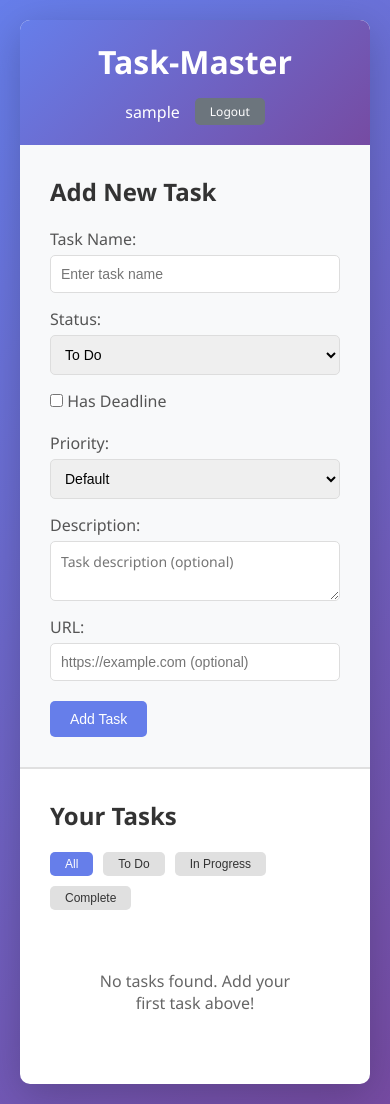
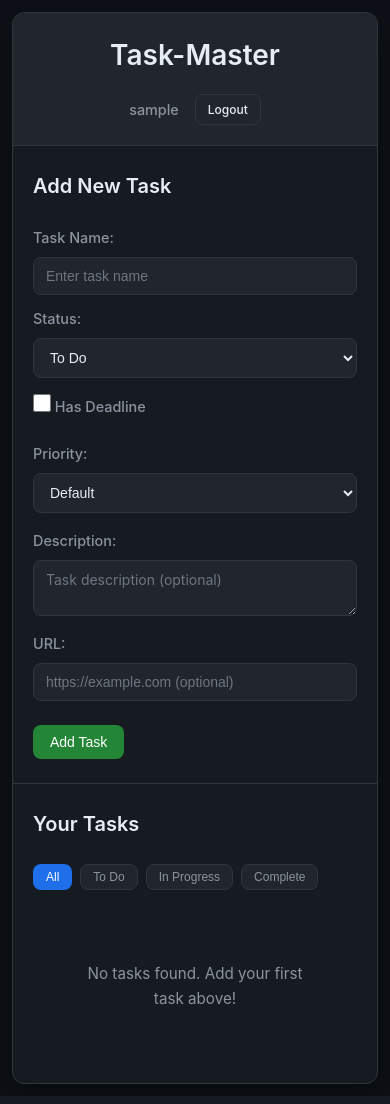
Before and after one commit to Gelvey/Task-Master, a Flask app: page /tasks in a window 390 px wide. Run offline with Flask 3, Linux system fonts and the light colour scheme; the visitor is signed in with stand-in values (Sample User, id 1); data that the repository does not hold is empty.

Commit message:
Modernize web app UI with GitHub dark theme and improved styling
Co-authored-by: Gelvey <68216784+Gelvey@users.noreply.github.com>

```diff
--- a/web_app/static/css/style.css
+++ b/web_app/static/css/style.css
@@ -5,11 +5,26 @@
     box-sizing: border-box;
 }
 
+:root {
+    --github-dark: #0D1117;
+    --github-dark-secondary: #161B22;
+    --github-dark-tertiary: #21262D;
+    --soft-white: #E6EDF3;
+    --success-green: #238636;
+    --border-color: #30363D;
+    --hover-color: #1C2128;
+    --danger-red: #DA3633;
+    --warning-yellow: #BB8009;
+    --info-blue: #1F6FEB;
+}
+
 body {
-    font-family: 'Segoe UI', Tahoma, Geneva, Verdana, sans-serif;
-    background: linear-gradient(135deg, #667eea 0%, #764ba2 100%);
+    font-family: -apple-system, BlinkMacSystemFont, 'Segoe UI', 'Noto Sans', Helvetica, Arial, sans-serif;
+    background: var(--github-dark);
     min-height: 100vh;
     padding: 20px;
+    color: var(--soft-white);
+    line-height: 1.6;
 }
 
 .container {
@@ -26,91 +41,104 @@ body {
 }
 
 .login-box {
-    background: white;
-    padding: 40px;
-    border-radius: 10px;
-    box-shadow: 0 10px 40px rgba(0, 0, 0, 0.2);
+    background: var(--github-dark-secondary);
+    padding: 48px;
+    border-radius: 12px;
+    border: 1px solid var(--border-color);
+    box-shadow: 0 16px 32px rgba(0, 0, 0, 0.4);
     width: 100%;
-    max-width: 400px;
+    max-width: 440px;
 }
 
 .login-box h1 {
     text-align: center;
-    color: #667eea;
+    color: var(--soft-white);
     margin-bottom: 10px;
     font-size: 2.5em;
+    font-weight: 600;
 }
 
 .subtitle {
     text-align: center;
-    color: #666;
-    margin-bottom: 30px;
+    color: #8B949E;
+    margin-bottom: 32px;
+    font-size: 0.95em;
 }
 
 .error-message {
-    background: #ffebee;
-    color: #c62828;
-    padding: 10px;
-    border-radius: 5px;
+    background: rgba(218, 54, 51, 0.1);
+    color: #F85149;
+    padding: 12px 16px;
+    border-radius: 8px;
+    border: 1px solid rgba(218, 54, 51, 0.3);
     margin-bottom: 20px;
     text-align: center;
+    font-size: 0.9em;
 }
 
 .help-text {
     text-align: center;
-    color: #666;
-    font-size: 0.9em;
-    margin-top: 20px;
+    color: #8B949E;
+    font-size: 0.85em;
+    margin-top: 24px;
+    line-height: 1.5;
 }
 
 /* Tasks Page */
 .tasks-container {
-    background: white;
-    border-radius: 10px;
-    box-shadow: 0 10px 40px rgba(0, 0, 0, 0.2);
+    background: var(--github-dark-secondary);
+    border-radius: 12px;
+    border: 1px solid var(--border-color);
+    box-shadow: 0 16px 32px rgba(0, 0, 0, 0.4);
     overflow: hidden;
 }
 
 .app-header {
-    background: linear-gradient(135deg, #667eea 0%, #764ba2 100%);
-    color: white;
-    padding: 20px 30px;
+    background: var(--github-dark-tertiary);
+    color: var(--soft-white);
+    padding: 24px 32px;
     display: flex;
     justify-content: space-between;
     align-items: center;
+    border-bottom: 1px solid var(--border-color);
 }
 
 .app-header h1 {
-    font-size: 2em;
+    font-size: 1.75em;
     margin: 0;
+    font-weight: 600;
 }
 
 .user-info {
     display: flex;
     align-items: center;
-    gap: 15px;
+    gap: 16px;
 }
 
 .username {
     font-weight: 500;
+    color: #8B949E;
+    font-size: 0.9em;
 }
 
 /* Form Styles */
 .task-form {
-    padding: 30px;
-    background: #f8f9fa;
-    border-bottom: 2px solid #e0e0e0;
+    padding: 32px;
+    background: var(--github-dark-secondary);
+    border-bottom: 1px solid var(--border-color);
 }
 
 .task-form h2 {
-    color: #333;
-    margin-bottom: 20px;
+    color: var(--soft-white);
+    margin-bottom: 24px;
+    font-size: 1.25em;
+    font-weight: 600;
 }
 
 .form-row {
     display: flex;
-    gap: 15px;
-    margin-bottom: 15px;
+    gap: 16px;
+    margin-bottom: 16px;
 }
 
 .form-group {
@@ -128,23 +156,30 @@ body {
 }
 
 .form-group label {
-    margin-bottom: 5px;
-    color: #555;
+    margin-bottom: 8px;
+    color: #8B949E;
     font-weight: 500;
+    font-size: 0.9em;
 }
 
 .form-control {
-    padding: 10px;
-    border: 1px solid #ddd;
-    border-radius: 5px;
+    padding: 10px 12px;
+    background: var(--github-dark-tertiary);
+    border: 1px solid var(--border-color);
+    border-radius: 8px;
     font-size: 14px;
-    transition: border-color 0.3s;
+    color: var(--soft-white);
+    transition: all 0.2s ease;
 }
 
 .form-control:focus {
     outline: none;
-    border-color: #667eea;
-    box-shadow: 0 0 0 2px rgba(102, 126, 234, 0.1);
+    border-color: var(--info-blue);
+    box-shadow: 0 0 0 3px rgba(31, 111, 235, 0.15);
+}
+
+.form-control::placeholder {
+    color: #6E7681;
 }
 
 textarea.form-control {
@@ -152,65 +187,76 @@ textarea.form-control {
     font-family: inherit;
 }
 
+select.form-control {
+    cursor: pointer;
+}
+
 .form-actions {
     display: flex;
-    gap: 10px;
-    margin-top: 20px;
+    gap: 12px;
+    margin-top: 24px;
 }
 
 /* Buttons */
 .btn {
-    padding: 10px 20px;
-    border: none;
-    border-radius: 5px;
+    padding: 8px 16px;
+    border: 1px solid transparent;
+    border-radius: 8px;
     cursor: pointer;
     font-size: 14px;
     font-weight: 500;
-    transition: all 0.3s;
+    transition: all 0.2s ease;
     text-decoration: none;
     display: inline-block;
+    text-align: center;
 }
 
 .btn-primary {
-    background: #667eea;
+    background: var(--success-green);
     color: white;
+    border-color: rgba(35, 134, 54, 0.4);
 }
 
 .btn-primary:hover {
-    background: #5568d3;
-    transform: translateY(-2px);
-    box-shadow: 0 5px 15px rgba(102, 126, 234, 0.3);
+    background: #2EA043;
+    transform: translateY(-1px);
+    box-shadow: 0 4px 12px rgba(35, 134, 54, 0.3);
 }
 
 .btn-secondary {
-    background: #6c757d;
-    color: white;
+    background: var(--github-dark-tertiary);
+    color: var(--soft-white);
+    border-color: var(--border-color);
 }
 
 .btn-secondary:hover {
-    background: #5a6268;
+    background: var(--hover-color);
+    border-color: #8B949E;
 }
 
 .btn-danger {
-    background: #dc3545;
+    background: var(--danger-red);
     color: white;
+    border-color: rgba(218, 54, 51, 0.4);
 }
 
 .btn-danger:hover {
-    background: #c82333;
+    background: #C93C37;
+    transform: translateY(-1px);
 }
 
 .btn-success {
-    background: #28a745;
+    background: var(--success-green);
     color: white;
+    border-color: rgba(35, 134, 54, 0.4);
 }
 
 .btn-success:hover {
-    background: #218838;
+    background: #2EA043;
 }
 
 .btn-sm {
-    padding: 5px 15px;
+    padding: 5px 12px;
     font-size: 12px;
 }
 
@@ -220,60 +266,68 @@ textarea.form-control {
 
 /* Task List */
 .task-list-section {
-    padding: 30px;
+    padding: 32px;
 }
 
 .task-list-section h2 {
-    color: #333;
-    margin-bottom: 20px;
+    color: var(--soft-white);
+    margin-bottom: 24px;
+    font-size: 1.25em;
+    font-weight: 600;
 }
 
 .filter-buttons {
     display: flex;
-    gap: 10px;
-    margin-bottom: 20px;
+    gap: 12px;
+    margin-bottom: 24px;
     flex-wrap: wrap;
 }
 
 .filter-btn {
-    background: #e0e0e0;
-    color: #333;
+    background: var(--github-dark-tertiary);
+    color: #8B949E;
+    border-color: var(--border-color);
 }
 
 .filter-btn:hover {
-    background: #d0d0d0;
+    background: var(--hover-color);
+    color: var(--soft-white);
+    border-color: #8B949E;
 }
 
 .filter-btn.active {
-    background: #667eea;
+    background: var(--info-blue);
     color: white;
+    border-color: rgba(31, 111, 235, 0.4);
 }
 
 .task-list {
     display: flex;
     flex-direction: column;
-    gap: 10px;
+    gap: 12px;
 }
 
 .task-item {
-    background: white;
-    border: 2px solid #e0e0e0;
-    border-radius: 8px;
-    padding: 15px;
+    background: var(--github-dark-tertiary);
+    border: 1px solid var(--border-color);
+    border-radius: 10px;
+    padding: 18px;
     cursor: move;
-    transition: all 0.3s;
+    transition: all 0.2s ease;
     display: flex;
     justify-content: space-between;
     align-items: center;
 }
 
 .task-item:hover {
-    border-color: #667eea;
-    box-shadow: 0 2px 10px rgba(0, 0, 0, 0.1);
+    border-color: #8B949E;
+    box-shadow: 0 4px 16px rgba(0, 0, 0, 0.3);
+    transform: translateY(-2px);
 }
 
 .task-item.dragging {
     opacity: 0.5;
+    transform: scale(0.98);
 }
 
 .task-info {
@@ -366,79 +424,140 @@ textarea.form-control {
 }
 
 .modal-content {
-    background-color: white;
-    padding: 30px;
-    border-radius: 10px;
+    background: var(--github-dark-secondary);
+    border: 1px solid var(--border-color);
+    padding: 32px;
+    border-radius: 12px;
     width: 90%;
     max-width: 600px;
     max-height: 80vh;
     overflow-y: auto;
     position: relative;
+    box-shadow: 0 20px 48px rgba(0, 0, 0, 0.5);
+}
+
+.modal-content h2 {
+    color: var(--soft-white);
+    font-weight: 600;
+    margin-bottom: 16px;
 }
 
 .close {
     position: absolute;
-    right: 20px;
-    top: 20px;
+    right: 24px;
+    top: 24px;
     font-size: 28px;
     font-weight: bold;
     cursor: pointer;
-    color: #999;
+    color: #8B949E;
+    transition: color 0.2s ease;
 }
 
 .close:hover {
-    color: #333;
+    color: var(--soft-white);
 }
 
 .modal-body {
-    margin-top: 10px;
+    margin-top: 16px;
 }
 
 .modal-body p {
-    margin-bottom: 15px;
+    margin-bottom: 16px;
+    color: #8B949E;
+    font-size: 0.9em;
+}
+
+.modal-body p strong {
+    color: var(--soft-white);
+    display: inline-block;
+    min-width: 100px;
+}
+
+.modal-body p span {
+    color: var(--soft-white);
+}
+
+.modal-body a {
+    color: #58A6FF;
+    text-decoration: none;
+}
+
+.modal-body a:hover {
+    text-decoration: underline;
 }
 
 .description-text {
     white-space: pre-wrap;
-    background: #f8f9fa;
-    padding: 10px;
-    border-radius: 5px;
+    background: var(--github-dark-tertiary);
+    border: 1px solid var(--border-color);
+    padding: 12px;
+    border-radius: 8px;
+    color: var(--soft-white);
+    margin-top: 8px;
 }
 
 .modal-actions {
     display: flex;
-    gap: 10px;
-    margin-top: 25px;
+    gap: 12px;
+    margin-top: 28px;
+    padding-top: 20px;
+    border-top: 1px solid var(--border-color);
 }
 
 /* Loading and Empty States */
 .loading, .empty-state {
     text-align: center;
-    padding: 40px;
-    color: #666;
+    padding: 48px;
+    color: #8B949E;
+    font-size: 0.95em;
 }
 
 /* Responsive Design */
 @media (max-width: 768px) {
+    body {
+        padding: 12px;
+    }
+
+    .login-box {
+        padding: 32px 24px;
+    }
+
+    .task-form,
+    .task-list-section {
+        padding: 24px 20px;
+    }
+
     .form-row {
         flex-direction: column;
+        gap: 12px;
     }
 
     .app-header {
         flex-direction: column;
         text-align: center;
-        gap: 15px;
+        gap: 16px;
+        padding: 20px;
     }
 
     .task-item {
         flex-direction: column;
         align-items: flex-start;
-        gap: 10px;
+        gap: 12px;
+        padding: 16px;
     }
 
     .task-actions {
         width: 100%;
         justify-content: flex-end;
+    }
+
+    .modal-content {
+        padding: 24px;
+        width: 95%;
+    }
+
+    .filter-buttons {
+        gap: 8px;
     }
 }
 
@@ -454,6 +573,54 @@ textarea.form-control {
     }
 }
 
+@keyframes slideIn {
+    from {
+        opacity: 0;
+        transform: scale(0.95);
+    }
+    to {
+        opacity: 1;
+        transform: scale(1);
+    }
+}
+
 .task-item {
     animation: fadeIn 0.3s ease;
 }
+
+.modal.show .modal-content {
+    animation: slideIn 0.2s ease;
+}
+
+/* Scrollbar Styling */
+::-webkit-scrollbar {
+    width: 12px;
+    height: 12px;
+}
+
+::-webkit-scrollbar-track {
+    background: var(--github-dark);
+}
+
+::-webkit-scrollbar-thumb {
+    background: var(--border-color);
+    border-radius: 6px;
+}
+
+::-webkit-scrollbar-thumb:hover {
+    background: #8B949E;
+}
+
+/* Focus Styles */
+*:focus-visible {
+    outline: 2px solid var(--info-blue);
+    outline-offset: 2px;
+}
+
+/* Checkbox Styling */
+input[type="checkbox"] {
+    width: 18px;
+    height: 18px;
+    cursor: pointer;
+    accent-color: var(--success-green);
+}
```
Also changed, not shown: other parts of web_app/static/css/style.css (+26 -22 lines).
